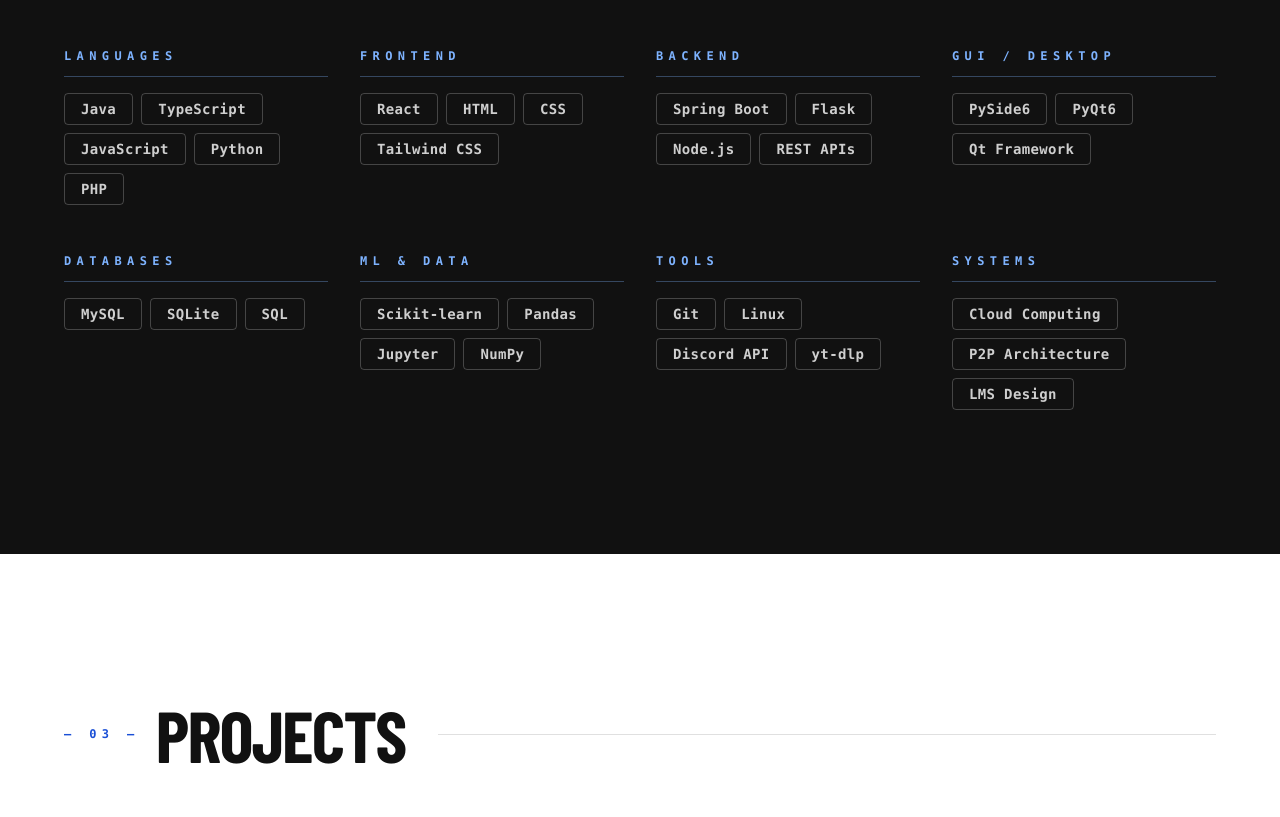
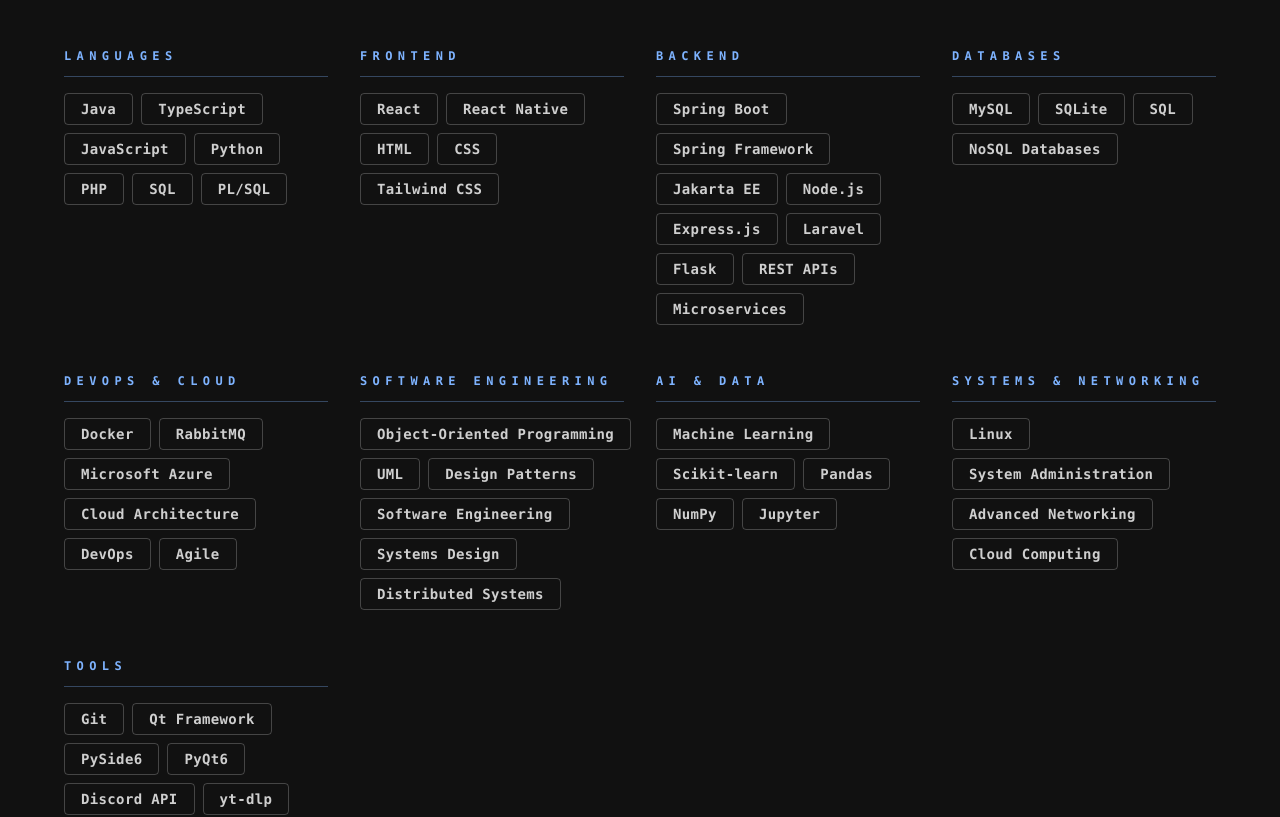
Before and after one commit to AmbitiousFlowDev/Portfolio, a React (Vite) app: page / in a window 1280 px wide. Shown: the part 1860-2677 px from the top of the page. Built offline with nearby package versions, Linux system fonts and the light colour scheme; no server answers; a web font is replaced by a local one.

Commit message:
refactor: Improve code consistency and readability; update contact email and footer year; enhance skill groups with additional items

```diff
--- a/src/app/components/sections/About/About.tsx
+++ b/src/app/components/sections/About/About.tsx
@@ -1,4 +1,4 @@
-import { JSX, useEffect, useState } from "react";
+import { type JSX, useEffect, useState } from "react";
 
 import { FadeUp } from "../../animations/FadeUp";
 import { SectionLabel } from "../../typography/SectionLabel";
--- a/src/app/components/sections/Contact/Contact.tsx
+++ b/src/app/components/sections/Contact/Contact.tsx
@@ -69,7 +69,7 @@
             style={{ color: "rgba(255,255,255,0.85)" }}
           >
             Open to internships, freelance projects, and collaborative research.
-            Based in Morocco — working globally.
+            Based in Morocco - working globally.
           </p>
         </FadeUp>
 
@@ -93,7 +93,7 @@
               <Github size={14} /> VIEW GITHUB
             </a>
             <a
-              href="mailto:m.lafrouh@example.com"
+              href="mailto:m.lafrouh@gmail.com"
               className="inline-flex items-center gap-2.5 px-8 py-4 text-sm font-bold tracking-[0.25em] uppercase text-white transition-all"
               style={{ border: "2px solid rgba(255,255,255,0.75)" }}
               onMouseEnter={(e) => {
--- a/src/app/components/sections/Footer/Footer.tsx
+++ b/src/app/components/sections/Footer/Footer.tsx
@@ -20,12 +20,12 @@
           className="font-mono text-xs tracking-[0.25em] uppercase text-center font-medium"
           style={{ color: "rgba(255,255,255,0.4)" }}
         >
-          © 2024 — IT & Systems Engineering · Morocco
+          © 2026 - IT & Systems Engineering · Morocco
         </span>
         <div className="flex items-center gap-6">
           {[
             { label: "GITHUB", href: "https://github.com/AmbitiousFlowDev" },
-            { label: "EMAIL", href: "mailto:m.lafrouh@example.com" },
+            { label: "EMAIL", href: "mailto:m.lafrouh@gmail.com" },
           ].map(({ label, href }) => (
             <a
               key={label}
--- a/src/app/constants/educationItems.ts
+++ b/src/app/constants/educationItems.ts
@@ -2,7 +2,7 @@
   {
     period: "2022 - 2024",
     degree: "TECHNICAL DEGREE (DTS)",
-    spec: "Digital Development — Full Stack Option",
+    spec: "Digital Development - Full Stack Web Option",
     institution:
       "Specialized Institute of Applied Technology Ntic Sidi Youssef Ben Ali",
     location: "Marrakech, Morocco",
@@ -28,7 +28,7 @@
   {
     period: "2024 - 2025",
     degree: "BACHELOR'S IN COMPUTER ENGINEERING",
-    spec: "Digital Governance",
+    spec: "Computer Engineering & Digital Governance",
     institution: "Higher School of Technology (EST)",
     location: "Kénitra, Morocco",
     tags: [
--- a/src/app/constants/skillGroups.ts
+++ b/src/app/constants/skillGroups.ts
@@ -1,16 +1,99 @@
 export const skillGroups = [
   {
     label: "LANGUAGES",
-    items: ["Java", "TypeScript", "JavaScript", "Python", "PHP"],
+    items: [
+      "Java",
+      "TypeScript",
+      "JavaScript",
+      "Python",
+      "PHP",
+      "SQL",
+      "PL/SQL",
+    ],
   },
-  { label: "FRONTEND", items: ["React", "HTML", "CSS", "Tailwind CSS"] },
-  { label: "BACKEND", items: ["Spring Boot", "Flask", "Node.js", "REST APIs"] },
-  { label: "GUI / DESKTOP", items: ["PySide6", "PyQt6", "Qt Framework"] },
-  { label: "DATABASES", items: ["MySQL", "SQLite", "SQL"] },
-  { label: "ML & DATA", items: ["Scikit-learn", "Pandas", "Jupyter", "NumPy"] },
-  { label: "TOOLS", items: ["Git", "Linux", "Discord API", "yt-dlp"] },
   {
-    label: "SYSTEMS",
-    items: ["Cloud Computing", "P2P Architecture", "LMS Design"],
+    label: "FRONTEND",
+    items: [
+      "React",
+      "React Native",
+      "HTML",
+      "CSS",
+      "Tailwind CSS",
+    ],
+  },
+  {
+    label: "BACKEND",
+    items: [
+      "Spring Boot",
+      "Spring Framework",
+      "Jakarta EE",
+      "Node.js",
+      "Express.js",
+      "Laravel",
+      "Flask",
+      "REST APIs",
+      "Microservices",
+    ],
+  },
+  {
+    label: "DATABASES",
+    items: [
+      "MySQL",
+      "SQLite",
+      "SQL",
+      "NoSQL Databases",
+    ],
+  },
+  {
+    label: "DEVOPS & CLOUD",
+    items: [
+      "Docker",
+      "RabbitMQ",
+      "Microsoft Azure",
+      "Cloud Architecture",
+      "DevOps",
+      "Agile",
+    ],
+  },
+  {
+    label: "SOFTWARE ENGINEERING",
+    items: [
+      "Object-Oriented Programming",
+      "UML",
+      "Design Patterns",
+      "Software Engineering",
+      "Systems Design",
+      "Distributed Systems",
+    ],
+  },
+  {
+    label: "AI & DATA",
+    items: [
+      "Machine Learning",
+      "Scikit-learn",
+      "Pandas",
+      "NumPy",
+      "Jupyter",
+    ],
+  },
+  {
+    label: "SYSTEMS & NETWORKING",
+    items: [
+      "Linux",
+      "System Administration",
+      "Advanced Networking",
+      "Cloud Computing",
+    ],
+  },
+  {
+    label: "TOOLS",
+    items: [
+      "Git",
+      "Qt Framework",
+      "PySide6",
+      "PyQt6",
+      "Discord API",
+      "yt-dlp",
+    ],
   },
 ];
```
Also changed, not shown: src/app/components/typography/SectionLabel.tsx (+5 -5 lines).
